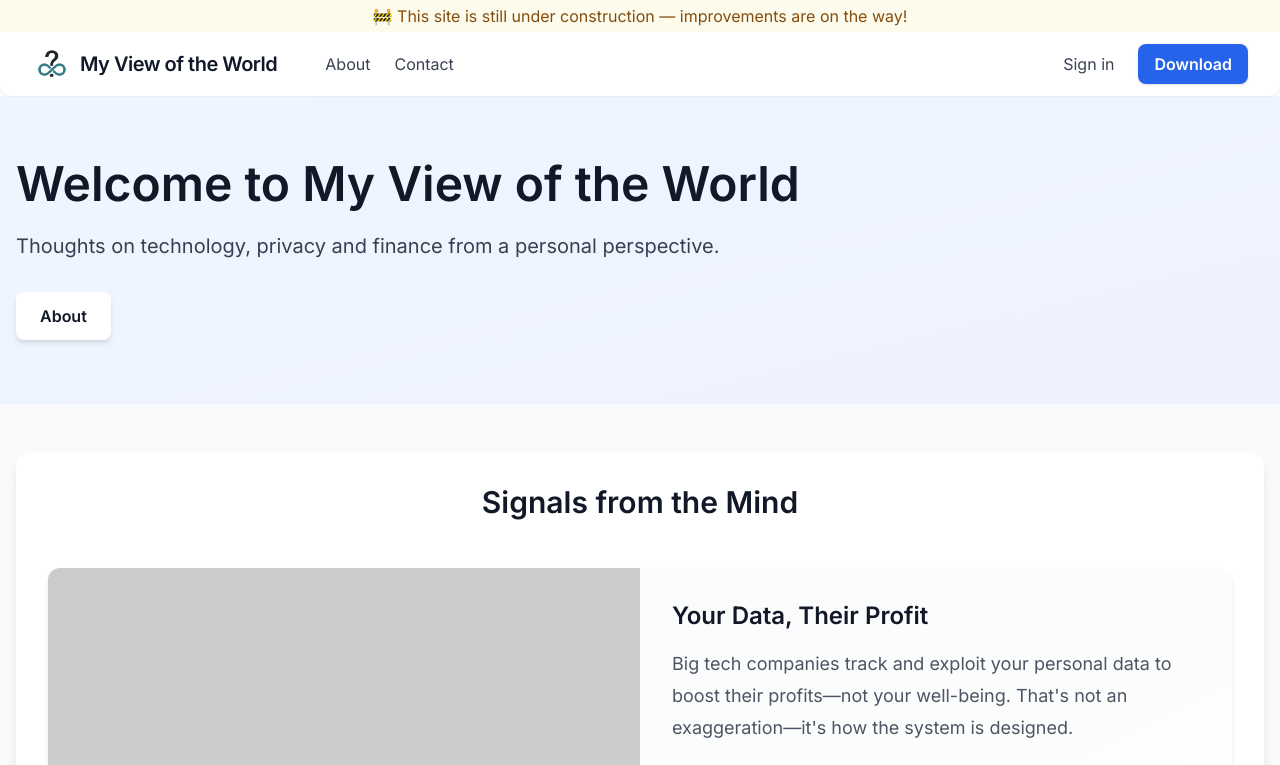
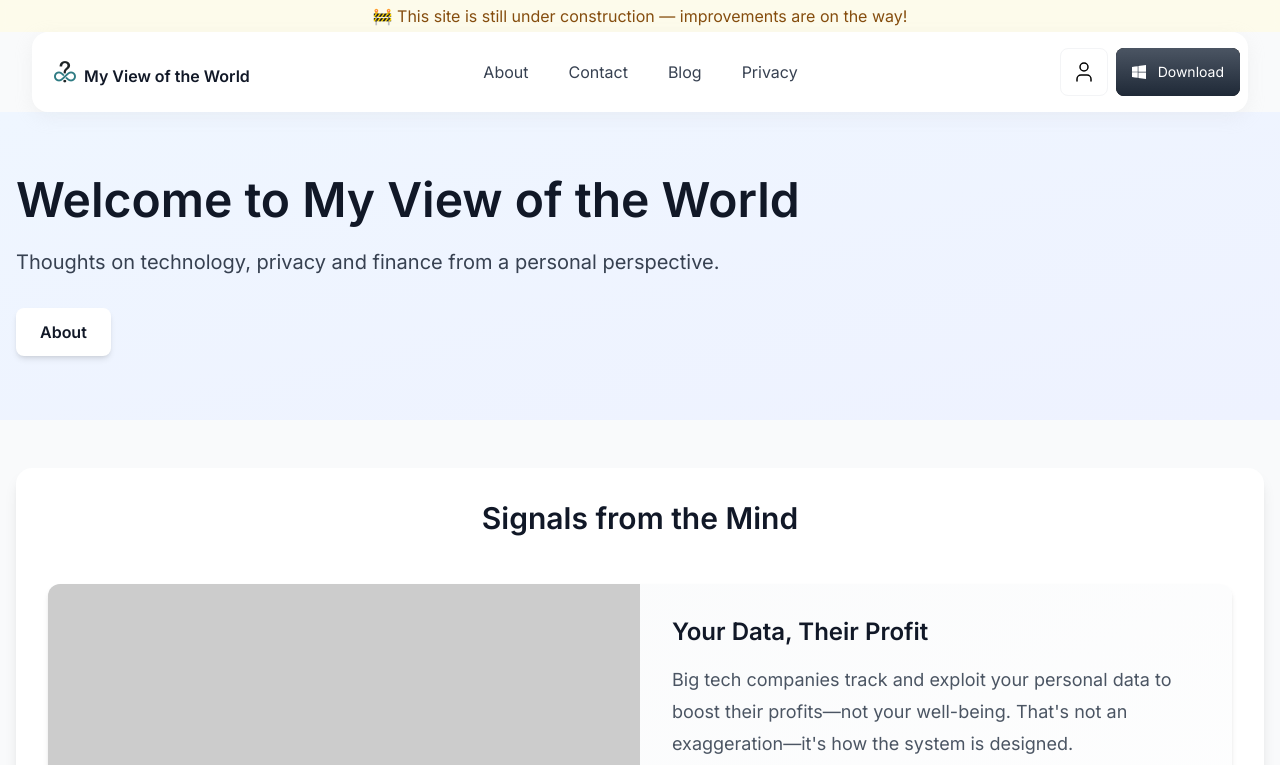
Before and after one commit to charanpaldeol/palchat, an Astro site in the folder myastosite/: page / in a window 1280 px wide. Shown: the top 765 px of the page. Built offline with nearby package versions, Linux system fonts and the light colour scheme; Astro itself is replaced by a stand-in of ours; placeholder pictures from the web are drawn by us.

Commit message:
Exact Cursor.com navigation bar: grid layout, custom properties, precise styling

```diff
--- a/myastosite/src/layouts/Layout.astro
+++ b/myastosite/src/layouts/Layout.astro
@@ -33,6 +33,16 @@ const { title, description = "Personal blog exploring technology, privacy and fi
     <title>{title}</title>
     <link rel="icon" type="image/png" href="/assets/palchatlogo.png" />
     <link href="https://fonts.googleapis.com/css2?family=Inter:wght@400;600&display=swap" rel="stylesheet" />
+    <style>
+      :root {
+        --navbar-height: 4rem;
+      }
+      @media (min-width: 1024px) {
+        :root {
+          --navbar-height: 5rem;
+        }
+      }
+    </style>
   </head>
   <body class="min-h-screen bg-gray-50">
     <!-- Top Alert -->
@@ -45,36 +55,67 @@ const { title, description = "Personal blog exploring technology, privacy and fi
     </div>
 
     <!-- Cursor-style Navbar -->
-    <nav class="sticky top-0 z-30 w-full bg-white/90 backdrop-blur shadow-sm rounded-b-xl">
+    <nav class="sticky top-0 z-30 w-full">
       <div class="max-w-7xl mx-auto px-4 sm:px-6 lg:px-8">
-        <div class="flex h-16 items-center justify-between">
-          <!-- Left: Logo and Links -->
-          <div class="flex items-center gap-8">
-            <a href="/" class="flex items-center gap-2">
-              <img src="/assets/palchatlogo.png" alt="Site Logo" class="w-10 h-10 rounded" />
-              <span class="text-xl font-bold text-gray-900 tracking-tight">My View of the World</span>
-            </a>
-            <div class="hidden md:flex gap-6 ml-4">
-              <a href="/about" class="text-gray-700 hover:text-blue-600 font-medium transition">About</a>
-              <a href="/contact" class="text-gray-700 hover:text-blue-600 font-medium transition">Contact</a>
+        <div class="relative flex h-[var(--navbar-height)] w-full items-center justify-between rounded-lg border border-transparent px-2 py-1.5 transition-[box-shadow_background-color_border-color] duration-300 motion-reduce:transition-none lg:grid lg:grid-cols-[1fr_auto_1fr] lg:rounded-2xl lg:py-[0.4375rem] lg:pr-[0.4375rem] bg-white shadow-[0px_5px_18px_rgba(204,_204,_204,_0.2)]">
+          <!-- Logo -->
+          <a aria-label="Homepage" class="relative flex w-fit items-center gap-0.5 overflow-hidden lg:px-3" href="/">
+            <div class="pointer-events-none relative -ml-0.5 size-6 mix-blend-multiply lg:-ml-1 lg:mr-px lg:size-8">
+              <img alt="Site Logo" width="32" height="32" decoding="async" class="absolute transition-opacity duration-500" src="/assets/palchatlogo.png">
             </div>
+            <span class="h-[13px] text-gray-900 font-bold lg:h-[17px]">My View of the World</span>
+          </a>
+
+          <!-- Navigation Links -->
+          <ul class="col-start-2 gap-5 px-2 font-medium text-gray-700 xl:gap-6 hidden lg:flex">
+            <li><a class="transition-colors duration-300 p-2 hover:text-gray-900 hover:bg-gray-100 rounded-md motion-reduce:transition-none" href="/about">About</a></li>
+            <li><a class="transition-colors duration-300 p-2 hover:text-gray-900 hover:bg-gray-100 rounded-md motion-reduce:transition-none" href="/contact">Contact</a></li>
+            <li><a class="transition-colors duration-300 p-2 hover:text-gray-900 hover:bg-gray-100 rounded-md motion-reduce:transition-none" href="/blog">Blog</a></li>
+            <li><a class="transition-colors duration-300 p-2 hover:text-gray-900 hover:bg-gray-100 rounded-md motion-reduce:transition-none" href="/privacy">Privacy</a></li>
+          </ul>
+
+          <!-- Right Actions -->
+          <div class="col-start-3 hidden w-full justify-end gap-2 lg:flex">
+            <div class="hidden w-12 justify-end lg:flex">
+              <button aria-disabled="false" class="relative inline-flex items-center justify-center whitespace-nowrap rounded-lg disabled:pointer-events-none disabled:opacity-50 overflow-hidden transition-[color,background-color,border-color,opacity] before:absolute before:-inset-0 after:absolute after:inset-0 motion-reduce:transition-none bg-white text-black border border-gray-100 hover:!border-gray-400 after:transition-colors after:duration-300 md:px-4 md:py-3.5 font-medium text-sm/[1.125rem] tracking-normal aspect-square h-full w-full !p-0" type="button" aria-haspopup="menu" aria-expanded="false" data-state="closed">
+                <span class="relative z-10 flex">
+                  <svg xmlns="http://www.w3.org/2000/svg" width="24" height="24" viewBox="0 0 24 24" fill="none" stroke="currentColor" stroke-width="1.5" stroke-linecap="round" stroke-linejoin="round" class="size-6">
+                    <path d="M19 21v-2a4 4 0 0 0-4-4H9a4 4 0 0 0-4 4v2"></path>
+                    <circle cx="12" cy="7" r="4"></circle>
+                  </svg>
+                </span>
+              </button>
+            </div>
+            <button class="relative inline-flex items-center justify-center whitespace-nowrap rounded-lg disabled:pointer-events-none disabled:opacity-50 overflow-hidden transition-[color,background-color,border-color,opacity] after:absolute after:inset-0 motion-reduce:transition-none bg-black text-white after:bg-gradient-to-t after:from-gray-800 after:to-gray-600 before:bg-[radial-gradient(circle_100px_at_var(--mask-x)_var(--mask-y),_var(--tw-gradient-stops))] before:from-gray-700 before:via-gray-700 before:to-transparent after:transition-[color,background-color,border-color,opacity] after:duration-300 before:transition-opacity before:duration-1000 hover:before:opacity-100 before:opacity-0 before:absolute before:inset-0 md:px-4 md:py-3.5 font-medium text-sm/[1.125rem] tracking-normal" style="--mask-x: 83.44254%; --mask-y: 2.17391%;">
+              <span class="relative z-10 flex">
+                <span class="flex items-center gap-3">
+                  <svg class="w-3 md:w-3.5" fill="none" viewBox="0 0 14 16" xmlns="http://www.w3.org/2000/svg" aria-hidden="true">
+                    <path d="M13.9984.98236c-2.53.35112-5.06001.71507-7.58521 1.10147a3272.65486 3272.65486 0 0 0 0 5.60513C8.9432 7.68094 11.4716 7.64246 14 7.63284c-.0016-2.21736 0-4.43312-.0016-6.65048ZM5.72073 2.19285C3.8112 2.43174 1.90151 2.68506 0 2.97847v4.75217c1.90792.00481 3.81601-.02405 5.72394-.02244-.00161-1.83899-.00161-3.67637-.00321-5.51535ZM5.71896 8.33028C3.81264 8.33348 1.90648 8.30302 0 8.30943v4.76497c1.90792.2582 3.81601.5049 5.72073.7873.00304-1.8438-.00177-3.6876-.00177-5.53142ZM13.9984 8.38319H6.40197c.00321 1.85501.00802 3.70841.01122 5.56201 2.53001.3429 5.06001.6941 7.58521 1.0724 0-2.2125.0032-4.4235 0-6.63441Z" fill="currentColor"></path>
+                  </svg>
+                  Download
+                </span>
+              </span>
+            </button>
           </div>
-          <!-- Right: Actions -->
-          <div class="flex items-center gap-2">
-            <a href="#" class="hidden md:inline-block px-4 py-2 rounded-lg text-gray-700 font-medium hover:bg-gray-100 transition">Sign in</a>
-            <a href="#" class="inline-block px-4 py-2 rounded-lg bg-blue-600 text-white font-semibold shadow hover:bg-blue-700 transition">Download</a>
-            <!-- Hamburger -->
-            <button id="navbar-toggle" class="md:hidden ml-2 p-2 rounded hover:bg-gray-100 focus:outline-none focus:ring-2 focus:ring-blue-500" aria-label="Open menu" onclick="document.getElementById('mobile-menu').classList.toggle('hidden')">
-              <svg class="w-6 h-6" fill="none" stroke="currentColor" viewBox="0 0 24 24">
-                <path stroke-linecap="round" stroke-linejoin="round" stroke-width="2" d="M4 6h16M4 12h16M4 18h16" />
+
+          <!-- Mobile Menu Button -->
+          <div class="contents">
+            <button class="relative size-6 lg:hidden" aria-expanded="false" aria-controls="mobile-menu" aria-label="Menu" onclick="document.getElementById('mobile-menu').classList.toggle('hidden')">
+              <svg class="-ml-2 -mt-2 size-10" viewBox="0 0 100 100" width="24" xmlns="http://www.w3.org/2000/svg" stroke-width="5.5" fill="none" stroke="currentColor">
+                <path class="line top" d="m 70,33 h -40 c 0,0 -8.5,-0.149796 -8.5,8.5 0,8.649796 8.5,8.5 8.5,8.5 h 20 v -20"></path>
+                <path class="line" d="m 70,50 h -40"></path>
+                <path class="line bottom" d="m 30,67 h 40 c 0,0 8.5,0.149796 8.5,-8.5 0,-8.649796 -8.5,-8.5 -8.5,-8.5 h -20 v 20"></path>
               </svg>
             </button>
           </div>
         </div>
+
         <!-- Mobile Menu -->
-        <div id="mobile-menu" class="md:hidden hidden mt-2 rounded-lg bg-white shadow-lg border border-gray-100">
+        <div id="mobile-menu" class="lg:hidden hidden mt-2 rounded-lg bg-white shadow-lg border border-gray-100">
           <a href="/about" class="block px-4 py-2 text-gray-700 hover:bg-gray-50">About</a>
           <a href="/contact" class="block px-4 py-2 text-gray-700 hover:bg-gray-50">Contact</a>
+          <a href="/blog" class="block px-4 py-2 text-gray-700 hover:bg-gray-50">Blog</a>
+          <a href="/privacy" class="block px-4 py-2 text-gray-700 hover:bg-gray-50">Privacy</a>
           <a href="#" class="block px-4 py-2 text-gray-700 hover:bg-gray-50">Sign in</a>
           <a href="#" class="block px-4 py-2 text-blue-600 font-semibold hover:bg-blue-50">Download</a>
         </div>
```
